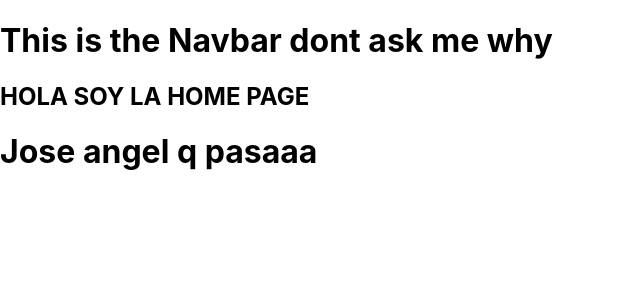
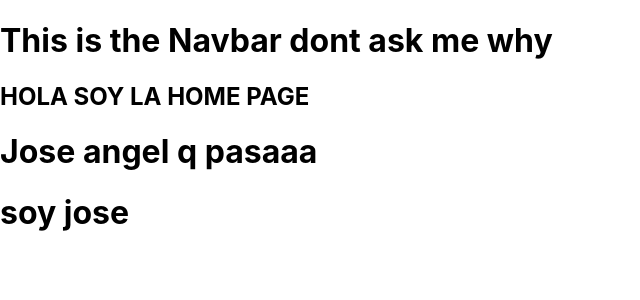
Before and after one commit to maff28/my-app, a React (Create React App) app in the folder frontend/: page / in a window 1280 px wide. Shown: the top 300 px of the page, without its empty margins (0-640 px from the left). Built offline with nearby package versions, Linux system fonts and the light colour scheme.

Commit message:
hola mari

```diff
--- a/frontend/src/pages/home.jsx
+++ b/frontend/src/pages/home.jsx
@@ -6,6 +6,7 @@ export default function Home() {
             <Navbar />
             <h2>HOLA SOY LA HOME PAGE</h2>
             <h1>Jose angel q pasaaa</h1>
+            <h1>soy jose</h1>
         </>
     )
 }
```
